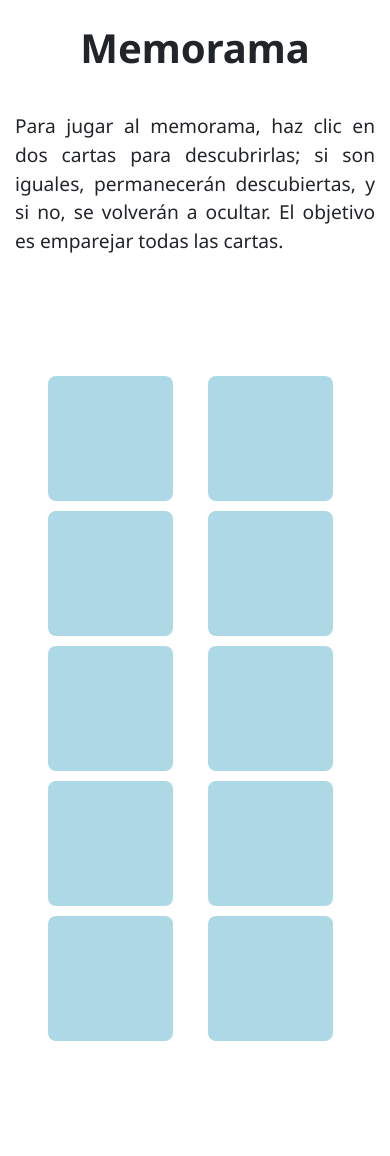
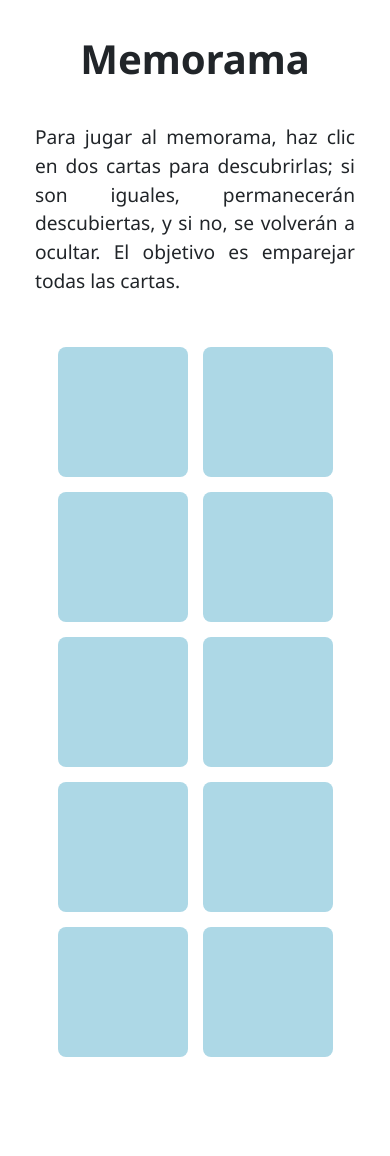
Before and after one commit to SdazaP/pre-diagnostico-dislexia, a PHP site: page /memorama.php in a window 390 px wide. After the commit the page ends 1057 px from the top, so only its background shows below. Run offline with PHP 8.4, Linux system fonts and the light colour scheme; the visitor is signed in with stand-in values (Sample User, id 1); some libraries are stand-ins or nearby versions; some web fonts are replaced.

Commit message:
Memorama funcional en Firefox

```diff
--- a/css/style.css
+++ b/css/style.css
@@ -366,34 +366,46 @@ h1 {
 
 /* Memorama */
 
-.memory-game {
+.encabezado-memo{
     display: flex;
     justify-content: center;
     align-items: center;
-    min-height: 100vh;
-    margin-top: -75px;
+    padding: 35px;
+}
+
+.texto-memo h1{
+    text-align: center;
+}
+
+.texto-memo p{
+    text-align: justify;
+}
+
+.memory-game{
+    height: fit-content;
+    display: flex;
+    justify-content: center;
+    align-items: center;
+    padding: 0 20px 50px 20px;
 }
 
 .memo-cards {
     display: grid;
-    grid-template-columns: repeat(auto-fit, minmax(200px, 1fr));
+    grid-template-columns: repeat(5, 1fr);
+    justify-content: center;
+    align-items: center;
     gap: 15px;
-    max-width: 90%;
-    margin: 0 auto;
 }
 
 .memo-card {
-    width: 100%;
-    height: 0;
-    padding-top: 100%;
+    width: 185px;
+    height: 185px;
+    padding: 20px;
     background-color: lightblue;
     background-size: cover;
     background-position: center;
     background-repeat: no-repeat;
     border-radius: 8px;
-    display: flex;
-    justify-content: center;
-    align-items: center;
     cursor: pointer;
     transition: transform 0.5s ease;
 }
@@ -407,14 +419,6 @@ h1 {
 .memo-card:hover{
     transition: transform 0.2s ease;
     transform: scale(1.05);
-}
-
-.container.mt-4.memo {
-    margin-bottom: 0px;
-}
-
-.container.mt-4.memo .text-center h1 {
-    text-align: center;
 }
 
 .div-btn-sig{
@@ -763,53 +767,29 @@ h1 {
         padding: 60px 40px;
     }
 
-    /* Memorama */
+}
+
+@media (max-width: 768px) {
+
+    /* memorama */
     .memo-cards {
+        display: grid;
         grid-template-columns: repeat(2, 1fr);
-        gap: 10px;
-    }
-
-    .memory-game{
-        margin-bottom: 25px;
-        margin-top: 10px;
-        width: 90%;
-        margin-left: 7%;
+        justify-content: center;
+        align-items: center;
+        gap: 15px;
     }
 
     .memo-card {
-        width: 125px;
-        height: 125px;
-        padding-top: 75px;
+        width: 150px;
+        height: 150px;
+        padding: 10px;
     }
 
-    .container.mt-4.memo {
-        padding-bottom: 15px;
+    .memo-card:hover {
+        transform: none;
+        transition: none;
     }
-}
-
-@media (max-width: 375px) {
-    /* Memorama */
-    .memo-cards {
-        grid-template-columns: repeat(2, 1fr);
-        max-width: 350px;
-        gap: 5px;
-    }
-
-    .memory-game{
-        margin-bottom: 25px;
-        margin-top: 10px;
-        max-width: 85%;
-        margin-left: 30px;
-    }
-
-    .memo-card {
-        width: 125px;
-        height: 125px;
-        padding-top: 75px;
-    }
-}
-
-@media (max-width: 768px) {
 
     /* Reporte */
 
@@ -879,20 +859,6 @@ h1 {
         width: auto;
     }
 
-    /* memorama */
-    .memo-cards {
-        grid-template-columns: repeat(auto-fit, minmax(125px, 1fr));
-    }
-
-    .memo-card:hover {
-        transform: none;
-        transition: none;
-    }
-
-    .container.mt-4.memo {
-        margin-bottom: 75px;
-    }
-
     /* evaluaciones */
 
     .eval-card-body h3{
@@ -907,11 +873,8 @@ h1 {
 
 @media (max-width: 1024px) {
     /* Memorama */
-    .memo-cards {
-        grid-template-columns: repeat(auto-fit, minmax(150px, 1fr));
-    }
-
-    .memory-game{
-        margin-top: -75px;
+    .memo-card {
+        width: 130px;
+        height: 130px;
     }
 }
--- a/memorama.php
+++ b/memorama.php
@@ -27,16 +27,16 @@ if (!isset($_SESSION["idUsuario"])) {
 
 <body>
 
-    <section class="container mt-4 memo">
-        <div class="text-center">
+    <div class="container encabezado-memo">
+        <div class="texto-memo">
             <h1>Memorama</h1>
             <p>Para jugar al memorama, haz clic en dos cartas para descubrirlas; si son iguales, permanecerán descubiertas, y si no, se volverán a ocultar. El objetivo es emparejar todas las cartas.</p>
         </div>
-    </section>
+    </div>
 
-    <section class="memory-game">
+    <div class="memory-game">
         <div id="memory-cards" class="memo-cards"></div>
-    </section>
+    </div>
 
     <div id="div-btn-sig" class="div-btn-sig" style="display: none;">
         <a class="btn btn-primary sig-btn" href="ejercicio-cubos/ejercicio-cubos.php" role="button">Siguiente prueba</a>
```
